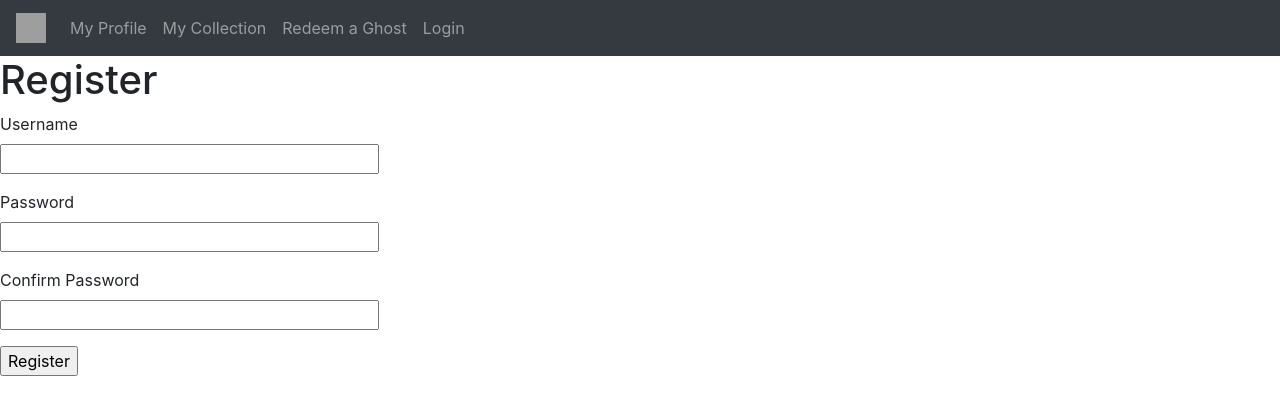
After one commit to AdriaanvanWyk/ghost-detector, a Flask app: page /register in a window 1280 px wide. The commit adds this page. Shown: the top 415 px of the page. Run offline with Flask 2, Linux system fonts and the light colour scheme; some libraries are stand-ins or nearby versions; grey boxes are pictures that could not be loaded.

Commit message:
Registering and Login functionality set up.

```diff
--- a/app/__init__.py
+++ b/app/__init__.py
@@ -2,10 +2,13 @@ from flask import Flask
 from config import Config
 from flask_sqlalchemy import SQLAlchemy
 from flask_migrate import Migrate
+from flask_login import LoginManager
 
 app = Flask(__name__)
 app.config.from_object(Config)
 db = SQLAlchemy(app)
 migrate = Migrate(app, db)
+login = LoginManager(app)
+login.login_view = 'login'
 
 from app import routes, models
--- a/app/forms.py
+++ b/app/forms.py
@@ -1,9 +1,21 @@
 from flask_wtf import FlaskForm
 from wtforms import StringField, PasswordField, BooleanField, SubmitField
-from wtforms.validators import DataRequired
+from wtforms.validators import DataRequired, EqualTo, ValidationError
+from app.models import User
 
 class LoginForm(FlaskForm):
     username = StringField('Username', validators=[DataRequired()])
     password = PasswordField('Password', validators=[DataRequired()])
     remember_me = BooleanField('Remember Me')
     submit = SubmitField('Sign In')
+
+class RegistrationForm(FlaskForm):
+    username = StringField('Username', validators=[DataRequired()])
+    password = PasswordField('Password', validators=[DataRequired()])
+    confirm_password = PasswordField('Confirm Password', validators=[DataRequired(), EqualTo('password')])
+    submit = SubmitField('Register')
+
+    def validate_username(self, username):
+        user = User.query.filter_by(username=username.data).first()
+        if user is not None:
+            raise ValidationError('Please use a different username.')
--- a/app/routes.py
+++ b/app/routes.py
@@ -1,18 +1,46 @@
 from flask import render_template, flash, redirect, url_for
-from app import app
-from app.forms import LoginForm
+from flask_login import current_user, login_user, logout_user
+from app import app, db
+from app.models import User
+from app.forms import LoginForm, RegistrationForm
+
 
 @app.route('/')
 @app.route('/index')
 def index():
     return render_template('index.html', title='Home')
 
+
 @app.route('/login', methods=['GET', 'POST'])
 def login():
+    if current_user.is_authenticated:
+        return redirect(url_for('index'))
     form = LoginForm()
     if form.validate_on_submit():
-        flash('Login requested for user {}, remember_me={}'.format(
-            form.username.data, form.remember_me.data))
+        user = User.query.filter_by(username=form.username.data).first()
+        if user is None or not user.check_password(form.password.data):
+            flash('Invalid username or password')
+            return redirect(url_for('login'))
+        login_user(user, remember=form.remember_me.data)
         return redirect(url_for('index'))
+    return render_template('login.html', title='Sign In', form=form)
 
-    return render_template('login.html', title='Sign In', form=form)
+@app.route('/logout')
+def logout():
+    logout_user()
+    return redirect(url_for('index'))
+
+
+@app.route('/register', methods=['GET', 'POST'])
+def register():
+    if current_user.is_authenticated:
+        return redirect(url_for('index'))
+    form = RegistrationForm()
+    if form.validate_on_submit():
+        user = User(username=form.username.data)
+        user.set_password(form.password.data)
+        db.session.add(user)
+        db.session.commit()
+        flash('Congratulations, you are now a registered user!')
+        return redirect(url_for('login'))
+    return render_template('register.html', title='Register', form=form)
--- a/app/templates/base.html
+++ b/app/templates/base.html
@@ -22,7 +22,12 @@
             <a class="nav-item nav-link" href="#">My Profile</a>
             <a class="nav-item nav-link" href="#">My Collection</a>
             <a class="nav-item nav-link" href="#">Redeem a Ghost</a>
-            <a class="nav-item nav-link" href="{{ url_for('login') }}">Login</a>
+            {% if current_user.is_anonymous %}
+                <a class="nav-item nav-link" href="{{ url_for('login') }}">Login</a>
+            {% else %}
+                Logged in as {{ current_user.username }}
+                <a class="nav-item nav-link" href="{{ url_for('logout') }}">Logout</a>
+            {% endif %}
         </div>
       </div>
     </nav>
--- a/app/templates/login.html
+++ b/app/templates/login.html
@@ -27,6 +27,8 @@
         <p>{{ form.submit() }}</p>
     </form>
 
+    <p>New User? <a href="{{ url_for('register') }}">Click to Register!</a></p>
+
 
 
 </body>
--- /dev/null
+++ b/app/templates/register.html
@@ -0,0 +1,31 @@
+{% extends "base.html" %}
+
+{% block content %}
+    <h1>Register</h1>
+    <form action="" method="post">
+        {{ form.hidden_tag() }}
+        <p>
+            {{ form.username.label }}<br>
+            {{ form.username(size=32) }}<br>
+            {% for error in form.username.errors %}
+            <span style="color: red;">[{{ error }}]</span>
+            {% endfor %}
+        </p>
+
+        <p>
+            {{ form.password.label }}<br>
+            {{ form.password(size=32) }}<br>
+            {% for error in form.password.errors %}
+            <span style="color: red;">[{{ error }}]</span>
+            {% endfor %}
+        </p>
+        <p>
+            {{ form.confirm_password.label }}<br>
+            {{ form.confirm_password(size=32) }}<br>
+            {% for error in form.confirm_password.errors %}
+            <span style="color: red;">[{{ error }}]</span>
+            {% endfor %}
+        </p>
+        <p>{{ form.submit() }}</p>
+    </form>
+{% endblock %}
```
Also changed, not shown: app/models.py (+17 -4 lines), ghost_site.py (+6 -1 lines), app.db.
